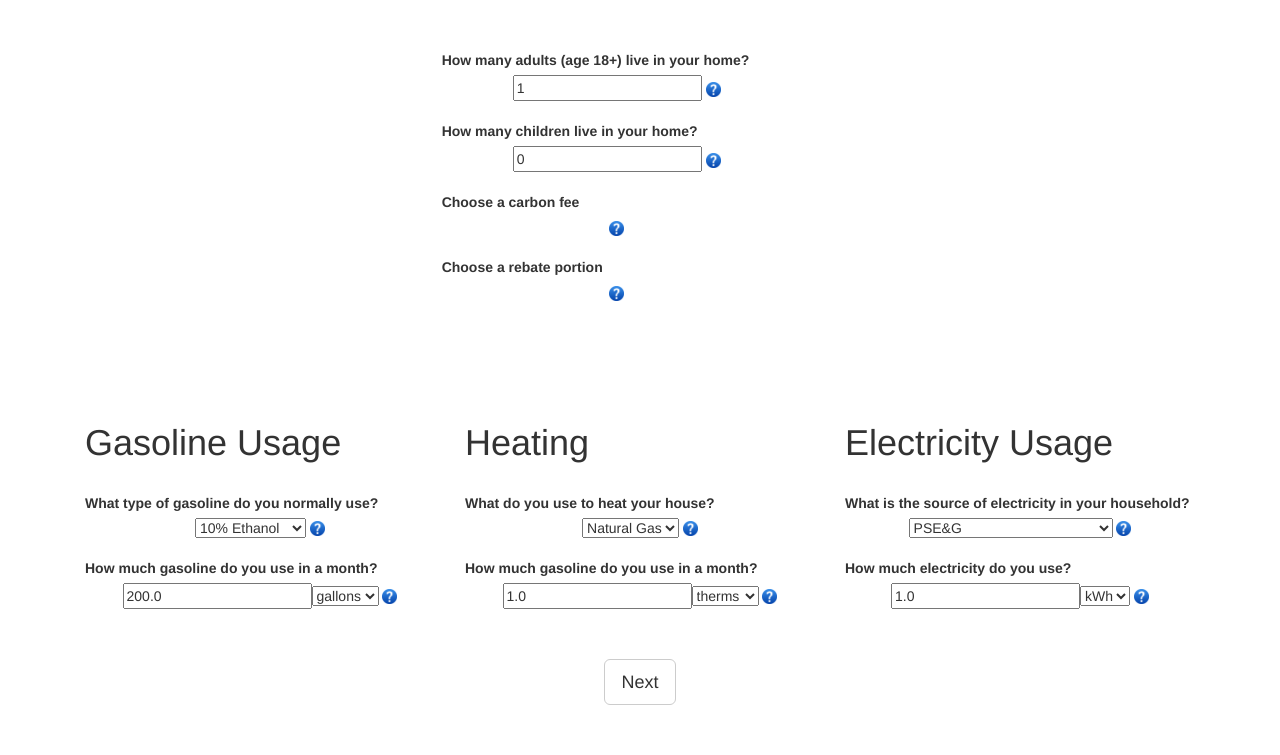
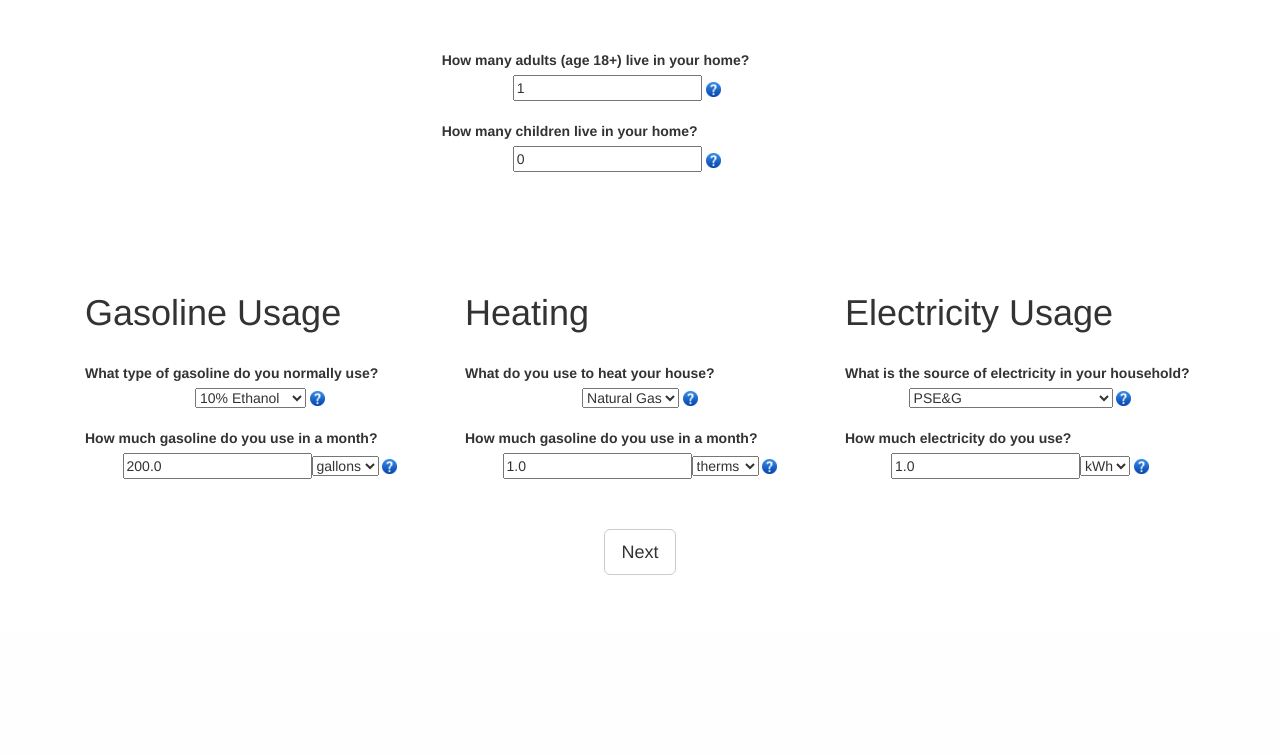
Before and after one commit to lujonathanh/njcdc, a Django app: page /calc/input/ in a window 1280 px wide. Shown: the part 169-924 px from the top of the page. After the commit the page ends 744 px from the top, so only its background shows below. Run offline with Django 3.2, Linux system fonts and the light colour scheme; some libraries are stand-ins or nearby versions.

Commit message:
Updated text

```diff
--- a/calc/templates/calc/input.html
+++ b/calc/templates/calc/input.html
@@ -92,21 +92,21 @@
                             <a href="#" data-toggle="tooltip" data-placement="top" title="The number of children helps us determine the default values of your carbon emissions, based on other families of a similar size"><img src="{% static "calc/question.png" %}" width="15" height="15"></a>
                         </div>
                     </div>
-                    <br/>
-                    <div class="form-fee ">
-                        <label for="fee">Choose a carbon fee</label>
-                        <div class="text-center">{{ input_form.fee }}
-                            <a href="#" data-toggle="tooltip" data-placement="top" title="The carbon fee is the price paid in taxes for each metric ton of CO2."><img src="{% static "calc/question.png" %}" width="15" height="15"></a>
-                        </div>
-                    </div>
-                    <br/>
-                    <div>
-                    <label for="rebate">Choose a rebate portion</label>
-                        <div class="text-center">{{ input_form.rebate_portion }}
-                        <a href="#" data-toggle="tooltip" data-placement="top" title="The rebate is the portion of the tax that would be returned back
-                        to households in the form of a check in the mail.
-                        The rest of the money would be invested in local businesses."><img src="{% static "calc/question.png" %}" width="15" height="15"></a></div>
-                    </div>
+                    <!--<br/>-->
+                    <!--<div class="form-fee ">-->
+                        <!--<label for="fee">Choose a carbon fee</label>-->
+                        <!--<div class="text-center">{{ input_form.fee }}-->
+                            <!--<a href="#" data-toggle="tooltip" data-placement="top" title="The carbon fee is the price paid in taxes for each metric ton of CO2."><img src="{% static "calc/question.png" %}" width="15" height="15"></a>-->
+                        <!--</div>-->
+                    <!--</div> -->
+                    <!--<br/>-->
+                    <!--<div>-->
+                    <!--<label for="rebate">Choose a rebate portion</label>-->
+                        <!--<div class="text-center">{{ input_form.rebate_portion }}-->
+                        <!--<a href="#" data-toggle="tooltip" data-placement="top" title="The rebate is the portion of the tax that would be returned back-->
+                        <!--to households in the form of a check in the mail. -->
+                        <!--The rest of the money would be invested in local businesses."><img src="{% static "calc/question.png" %}" width="15" height="15"></a></div>-->
+                    <!--</div> -->
                 </div>
         </div>
     </div>
```
